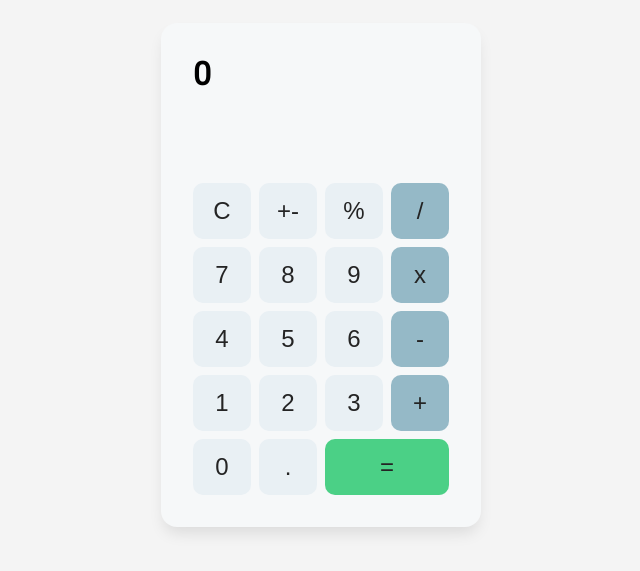
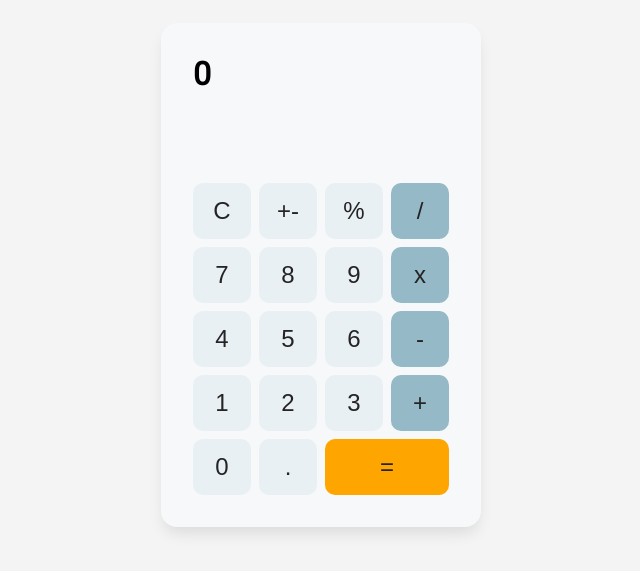
Before and after one commit to omairalamada/calculator-reactjs, a React (Create React App) app: page / in a window 1280 px wide. Shown: the part 157-728 px from the top of the page, without its empty margins (319-959 px from the left). Built offline with nearby package versions, Linux system fonts and the light colour scheme.

Commit message:
change color for equal sign.

```diff
--- a/src/index.css
+++ b/src/index.css
@@ -54,7 +54,7 @@ body {
 }
 
 .equals {
-  background: #4bd086;
+  background: orange;
   grid-column: 3/5;
 }
 
```
